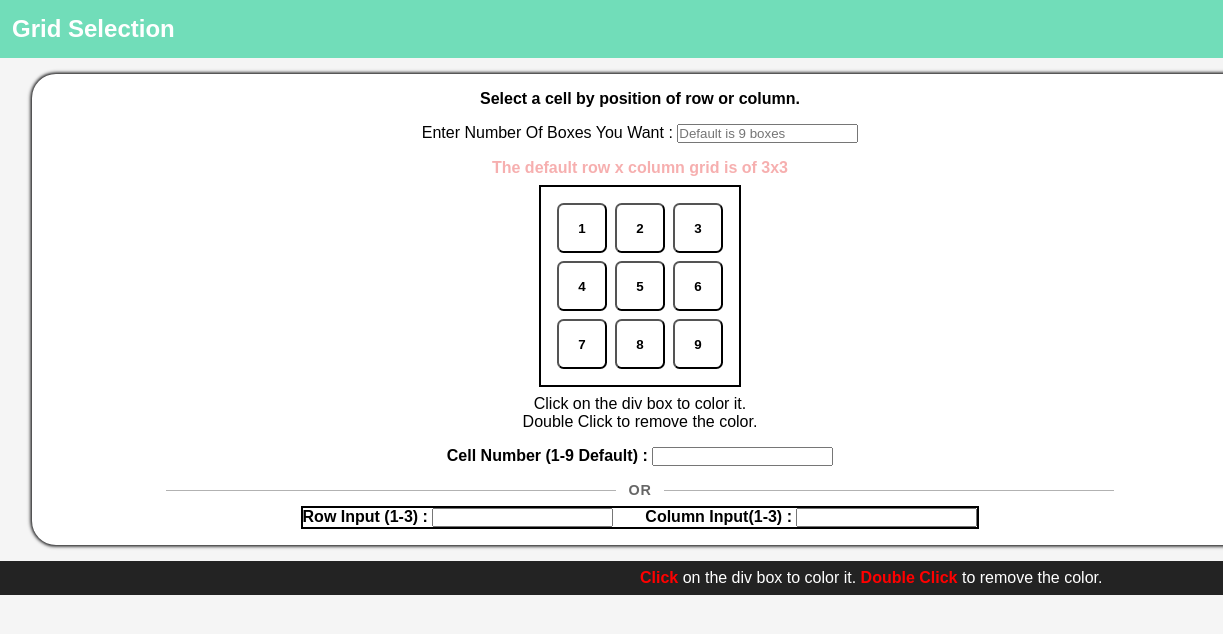
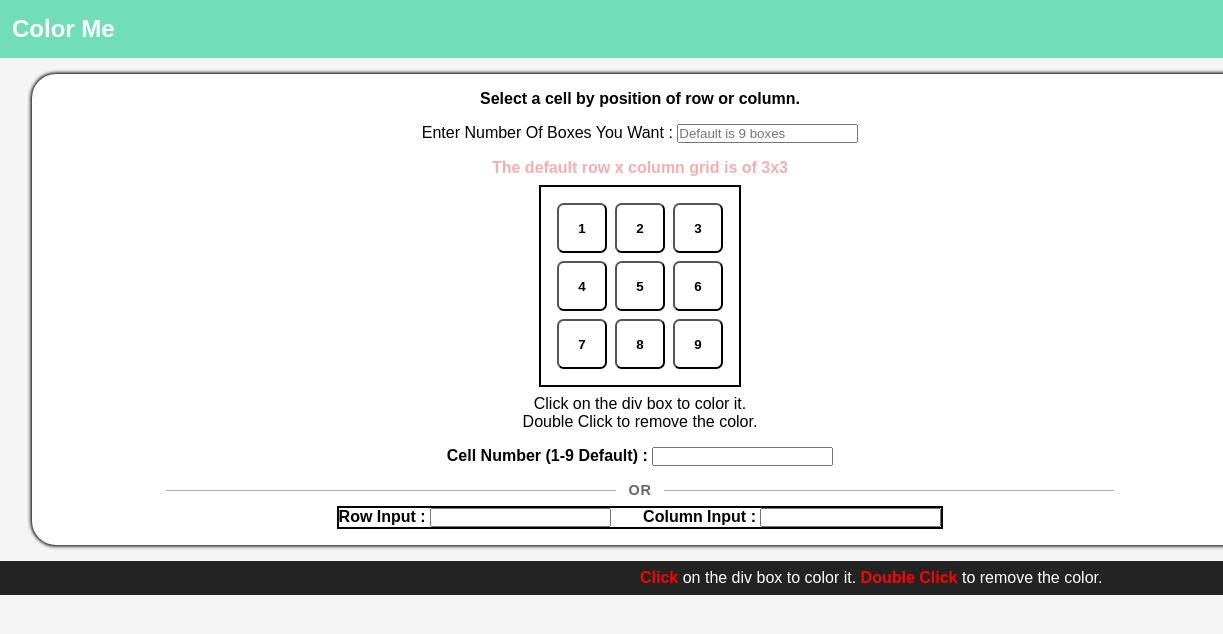
Before and after one commit to MoonlightAndStars/JSProjects, a plain HTML site: page Color Me/index.html in a window 1280 px wide. Shown: the full height of the page, 0-1223 px from the left. Drawn offline with Linux system fonts and the light colour scheme.

Commit message:
Update index.html

```diff
--- a/Color Me/index.html
+++ b/Color Me/index.html
@@ -9,9 +9,9 @@
   </head>
   <body>
 <header>
-      <h1 class="heading">Grid Selection</h1>
+      <h1 class="heading">Color Me</h1>
       <div class="links">
-        <a href="https://github.com/MoonlightAndStars/JSProjects/tree/main/Counter" target="_blank" rel="noopener" aria-label="Help / Info">
+        <a href="https://github.com/MoonlightAndStars/JSProjects/tree/main/Color%20Me" target="_blank" rel="noopener" aria-label="Help / Info">
           <img src="./assets/question.png" alt="Help icon">
         </a>
       </div>
@@ -38,11 +38,11 @@
       </div>
       <div class="bottom-container">
         <label for="row-input"
-          ><span class="bold">Row Input (1-3) : </span>
+          ><span class="bold">Row Input  : </span>
           <input type="text" id="row-input" />
         </label>
         <label for="column-input"
-          ><span class="bold">Column Input(1-3) :</span>
+          ><span class="bold">Column Input :</span>
           <input type="text" id="column-input" />
         </label>
       </div>
```
